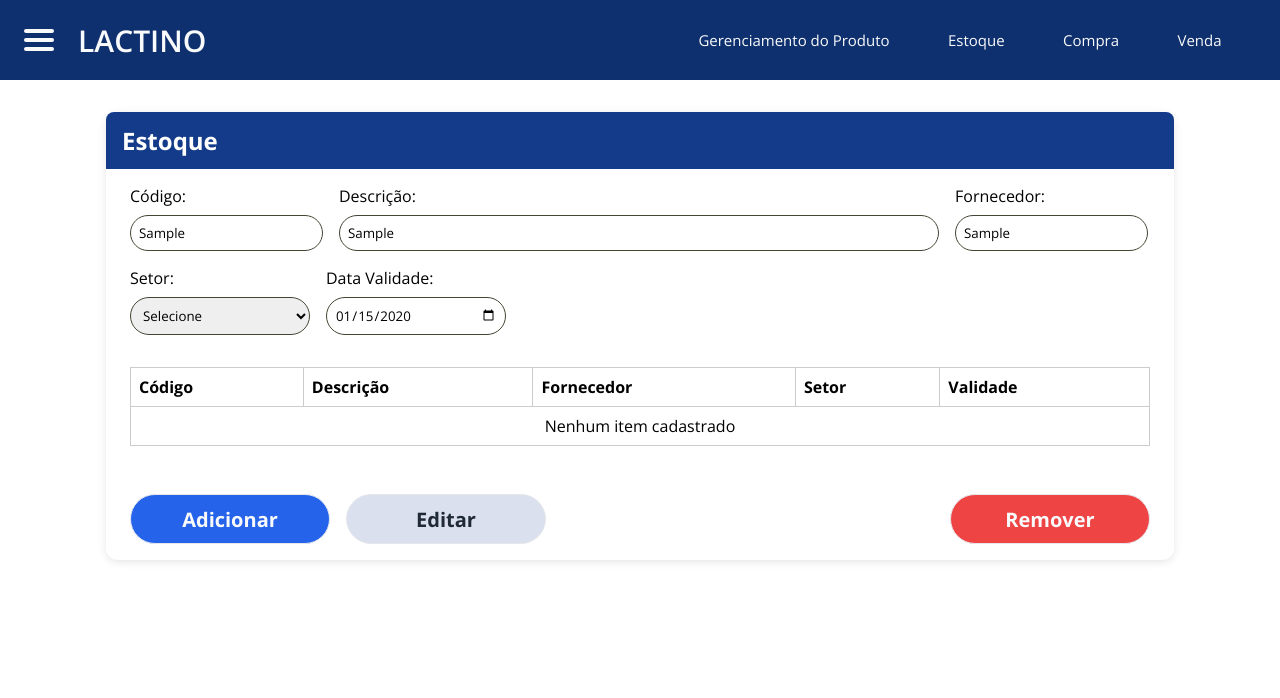
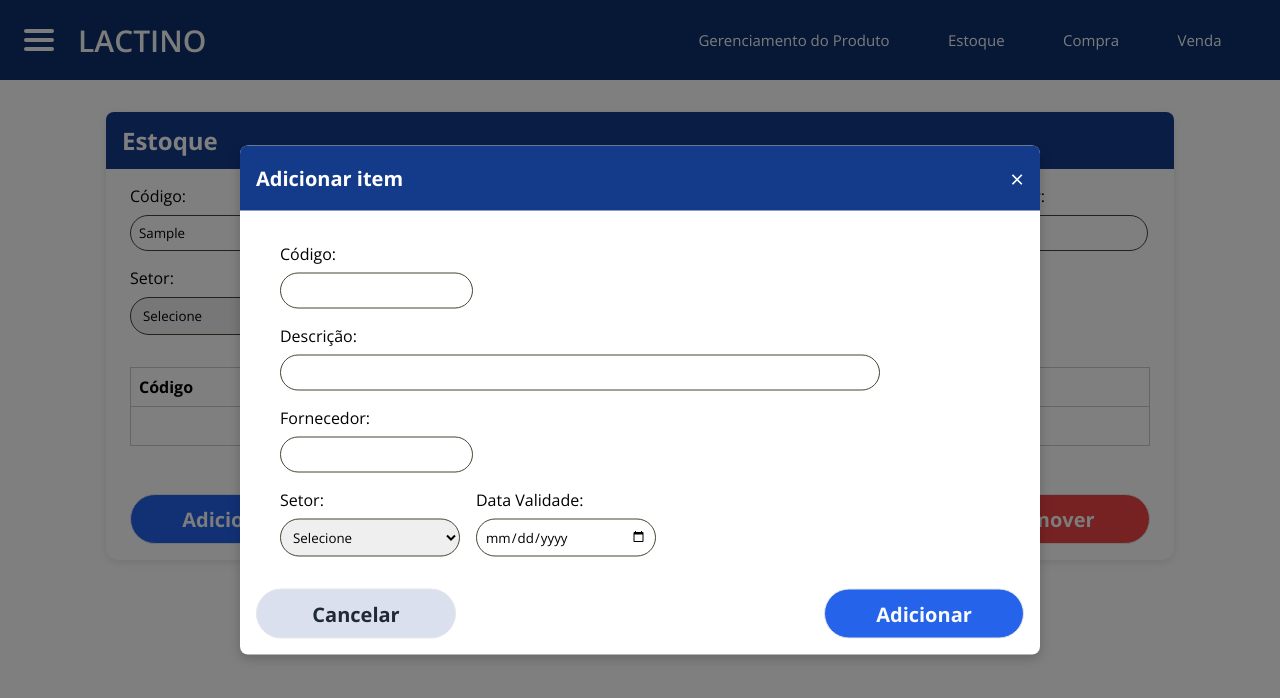
Before and after one commit to the-boys-technology/lactino-frontend, a React (Vite) app: page /estoque in a window 1280 px wide. Both pictures are taken after typing "Sample", "Sample", "Sample", "2020-01-15" into the empty fields and a click on the button "Adicionar". Shown: the top 698 px of the page. Built offline with nearby package versions, Linux system fonts and the light colour scheme.

Commit message:
feat: componente modal + inserção de modais na tela de estoque

```diff
--- /dev/null
+++ b/src/components/Modal.tsx
@@ -0,0 +1,25 @@
+import React from 'react'
+import '../css/modal.css'
+
+interface ModalProps {
+  titulo: string
+  children: React.ReactNode
+  onClose: () => void
+}
+
+export default function Modal({ titulo, children, onClose }: ModalProps) {
+  return (
+    <div className="modal">
+      <div className="modal__backdrop" onClick={onClose} />
+      <div className="modal__container">
+        <div className="modal__header">
+          <h2 className="modal__title">{titulo}</h2>
+          <button className="modal__close" onClick={onClose}>×</button>
+        </div>
+        <div className="modal__content">
+          {children}
+        </div>
+      </div>
+    </div>
+  )
+}
--- /dev/null
+++ b/src/css/modal.css
@@ -0,0 +1,54 @@
+.modal {
+  position: fixed;
+  bottom: 0;
+  left: 0;
+  width: 100%;
+  height: 100%;
+  z-index: 1000;
+}
+
+.modal__backdrop {
+  position: absolute;
+  width: 100%;
+  height: 100%;
+  background-color: rgba(0, 0, 0, 0.5);
+}
+
+.modal__container {
+  position: fixed;
+  top: 50%;
+  left: 50%;
+  transform: translate(-50%, -50%);
+  max-width: 800px;
+  width: 90%;
+  background-color: #fff;
+  border-radius: 8px;
+  z-index: 1001;
+  box-shadow: 0 4px 12px rgba(0, 0, 0, 0.2);
+  overflow: hidden;
+}
+
+.modal__header {
+  display: flex;
+  justify-content: space-between;
+  align-items: center;
+  padding: 1rem;
+  background-color: #143B8A;
+  color: #fff;
+}
+
+.modal__title {
+  font-size: 1.25rem;
+}
+
+.modal__close {
+  background: transparent;
+  border: none;
+  font-size: 1.5rem;
+  color: white;
+  cursor: pointer;
+}
+
+.modal__content {
+  padding: 1rem;
+}
--- a/src/pages/GerenciamentoEstoque.tsx
+++ /dev/null
@@ -1,27 +0,0 @@
-import React from 'react'
-import '../css/gerenciamento-estoque.css'
-import EstoqueForm from '../components/EstoqueForm'
-import EstoqueTable from '../components/EstoqueTable'
-import Botao from '../components/Botao'
-
-export default function InventoryPage() {
-  return (
-    <div className="estoque">
-      <div className="estoque__card">
-        <h2 className="estoque__title">Estoque</h2>
-        <EstoqueForm />
-        <EstoqueTable />
-        <div className="estoque__buttons">
-            <div className="estoque__buttons-group">
-                <Botao label="Adicionar" tipo="primary" />
-                <Botao label="Editar" tipo="secondary" />
-            </div>
-
-            <div className="estoque__buttons-group">
-                <Botao label="Remover" tipo="danger" />
-            </div>
-        </div>
-      </div>
-    </div>
-  )
-}
--- /dev/null
+++ b/src/pages/GerenciamentoEstoque/GerenciamentoEstoque.tsx
@@ -0,0 +1,65 @@
+import React, { useState } from 'react'
+import '../../css/gerenciamento-estoque.css'
+import EstoqueForm from '../../components/EstoqueForm'
+import EstoqueTable from '../../components/EstoqueTable'
+import Botao from '../../components/Botao'
+import Modal from '../../components/Modal'
+
+export default function EstoquePage() {
+  const [modalAberto, setModalAberto] = useState<null | 'adicionar' | 'editar' | 'remover'>(null)
+
+  return (
+    <div className="estoque">
+      <div className="estoque__card">
+        <h2 className="estoque__title">Estoque</h2>
+        <EstoqueForm />
+        <EstoqueTable />
+        <div className="estoque__buttons">
+            <div className="estoque__buttons-group">
+                <Botao label="Adicionar" tipo="primary" onClick={() => setModalAberto('adicionar')}/>
+                <Botao label="Editar" tipo="secondary" onClick={() => setModalAberto('editar')}/>
+            </div>
+
+            <div className="estoque__buttons-group">
+                <Botao label="Remover" tipo="danger" onClick={() => setModalAberto('remover')}/>
+            </div>
+        </div>
+      </div>
+
+      {modalAberto === 'adicionar' && (
+        <Modal titulo="Adicionar item" onClose={() => setModalAberto(null)}>
+          <EstoqueForm />
+          <div style={{ marginTop: '2rem', display: 'flex', justifyContent: 'space-between', gap: '1rem' }}>
+            <Botao label="Cancelar" tipo="secondary" onClick={() => setModalAberto(null)} />
+            <Botao label="Adicionar" tipo="primary" onClick={() => {
+              setModalAberto(null)
+            }} />
+          </div>
+        </Modal>
+      )}
+      {modalAberto === 'editar' && (
+        <Modal titulo="Editar item" onClose={() => setModalAberto(null)}>
+          <EstoqueForm />
+          <div style={{ marginTop: '2rem', display: 'flex', justifyContent: 'space-between', gap: '1rem' }}>
+            <Botao label="Cancelar" tipo="secondary" onClick={() => setModalAberto(null)} />
+            <Botao label="Salvar" tipo="primary" onClick={() => {
+              setModalAberto(null)
+            }} />
+          </div>
+        </Modal>
+      )}
+      {modalAberto === 'remover' && (
+        <Modal titulo="Confirmar remoção" onClose={() => setModalAberto(null)}>
+          <p>Tem certeza que deseja remover este item?</p>
+          <div style={{ marginTop: '1rem', display: 'flex', justifyContent: 'flex-end', gap: '1rem' }}>
+            <Botao label="Cancelar" tipo="secondary" onClick={() => setModalAberto(null)} />
+            <Botao label="Remover" tipo="danger" onClick={() => {
+              setModalAberto(null)
+            }} />
+          </div>
+        </Modal>
+      )}
+
+    </div>
+  )
+}
--- a/src/routes/AppRoutes.tsx
+++ b/src/routes/AppRoutes.tsx
@@ -5,7 +5,7 @@ import SelecaoProdutoPage from '../pages/SelecaoProdutoPage';
 import GestaoLeitePage from '../pages/GestaoLeitePage';
 import GestaoLaticinioPage from '../pages/GestaoLaticinioPage';
 import GestaoCompras from '../pages/GestãoCompras/GestaoCompras';
-import GerenciamentoEstoque from '../pages/GerenciamentoEstoque'
+import GerenciamentoEstoque from '../pages/GerenciamentoEstoque/GerenciamentoEstoque'
 import Header from '../components/Header';
 
 export default function AppRoutes() {
```
